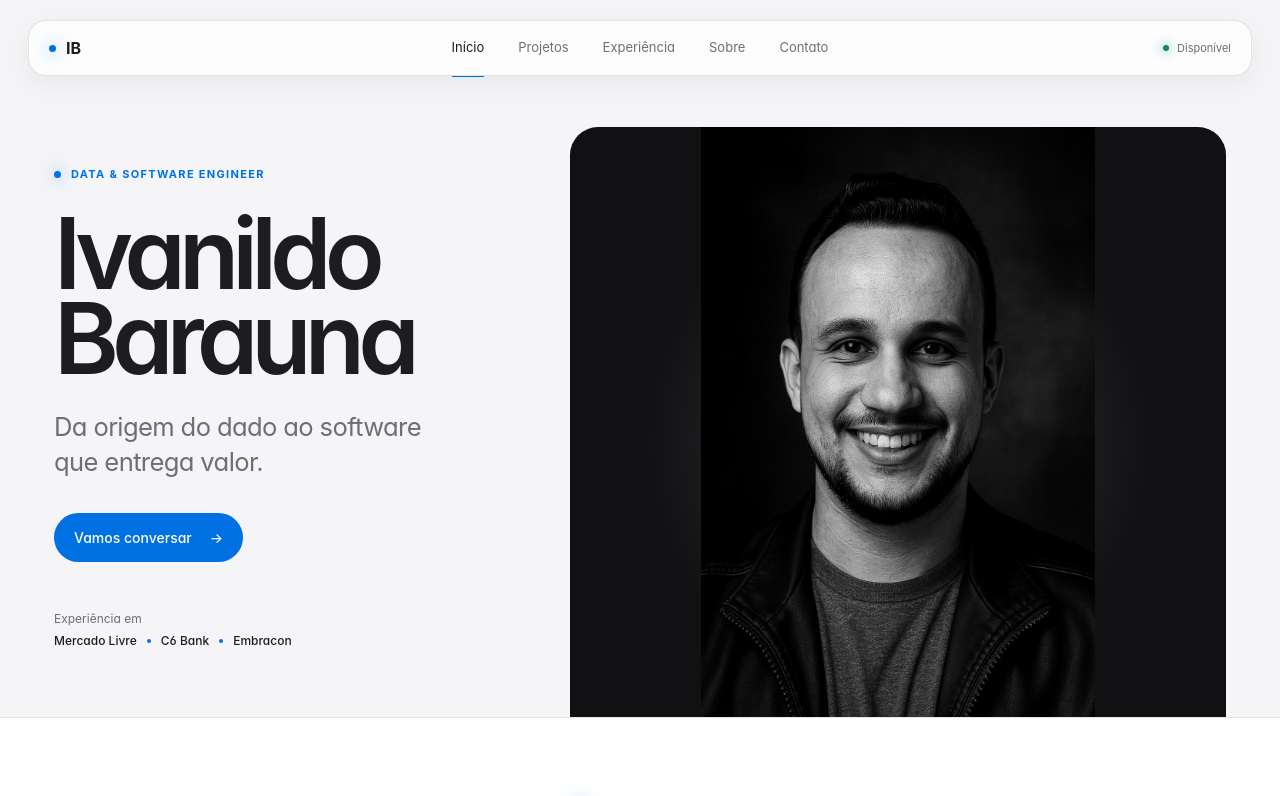
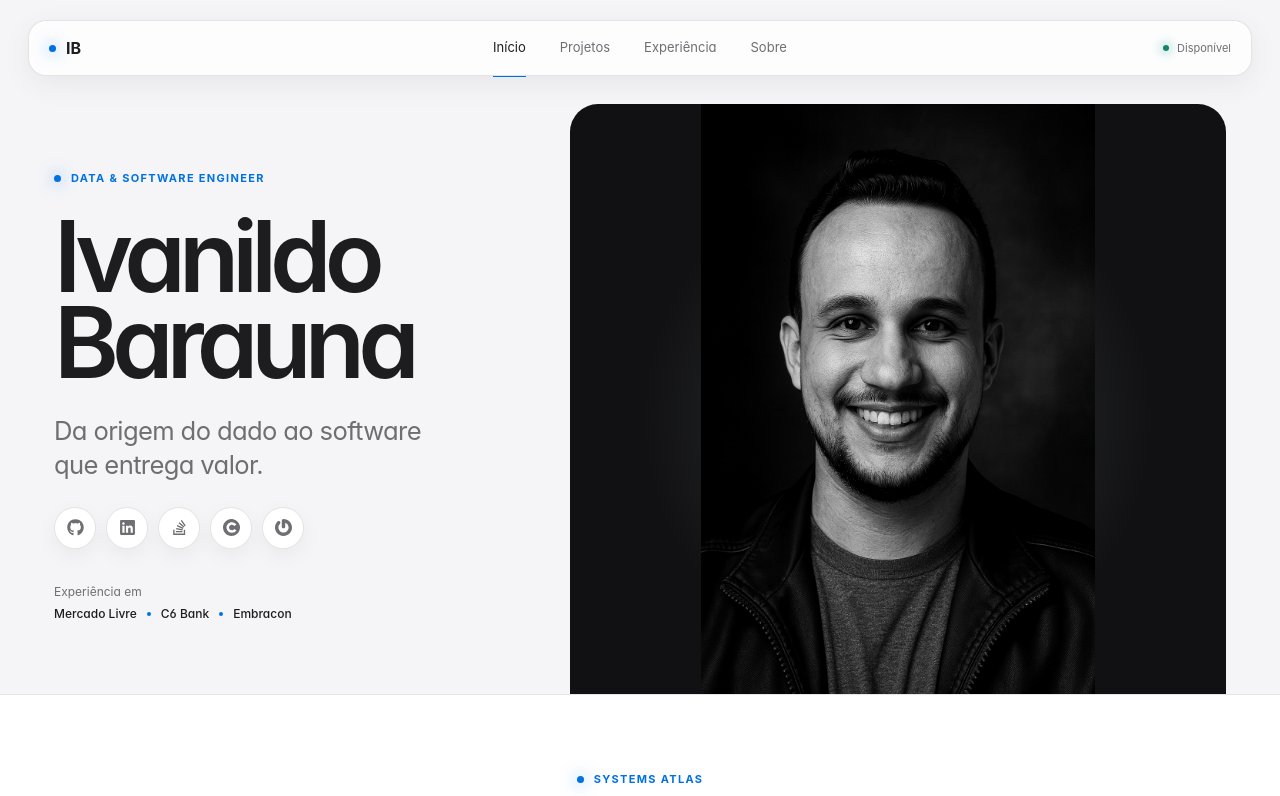
Before and after one commit to ivanildobarauna-dev/ivanildobarauna.dev, a Next.js app in the folder frontend/: page / in a window 1280 px wide. Shown: the top 796 px of the page. Built offline with nearby package versions, Linux system fonts and the light colour scheme.

Commit message:
refactor: move social links into portfolio hero

```diff
--- a/frontend/src/app/globals.css
+++ b/frontend/src/app/globals.css
@@ -149,10 +149,12 @@ body { background: var(--atlas-bg); }
 .portfolio-hero-copy { align-self: center; padding: 62px 0 66px; z-index: 2; }
 .portfolio-eyebrow { display: flex; align-items: center; gap: 10px; color: var(--atlas-blue); text-transform: uppercase; letter-spacing: .12em; font-size: 11px; font-weight: 650; }
 .portfolio-hero h1 { font-size: clamp(72px, 7.7vw, 116px); letter-spacing: -.07em; line-height: .87; margin: 28px 0; font-weight: 600; }
-.portfolio-lead { color: var(--atlas-muted); font-size: clamp(22px, 2vw, 30px); line-height: 1.35; letter-spacing: -.025em; margin: 0 0 34px; }
-.portfolio-shell .portfolio-primary { width: max-content; display: inline-flex; align-items: center; gap: 18px; padding: 14px 20px; color: #fff; background: var(--atlas-blue); border-radius: 999px; font-size: 14px; font-weight: 550; transition: transform .2s, filter .2s; }
-.portfolio-primary:hover { transform: translateY(-2px); filter: brightness(1.1); }
-.portfolio-proof { margin-top: 46px; color: var(--atlas-muted); font-size: 12px; line-height: 1.8; }
+.portfolio-lead { color: var(--atlas-muted); font-size: clamp(22px, 2vw, 30px); line-height: 1.35; letter-spacing: -.025em; margin: 0 0 24px; }
+.portfolio-hero-socials { display: flex; gap: 10px; }
+.portfolio-hero-socials a { width: 42px; height: 42px; display: grid; place-items: center; color: var(--atlas-muted); border: 1px solid var(--atlas-line); border-radius: 50%; background: var(--atlas-surface-raised); box-shadow: 0 7px 20px rgba(0,0,0,.05); transition: color .2s, border-color .2s, transform .2s, box-shadow .2s; }
+.portfolio-hero-socials a:hover { color: var(--atlas-blue); border-color: rgba(0,113,227,.35); transform: translateY(-2px); box-shadow: 0 10px 24px rgba(0,113,227,.10); }
+.portfolio-hero-socials svg { width: 17px; height: 17px; }
+.portfolio-proof { margin-top: 32px; color: var(--atlas-muted); font-size: 12px; line-height: 1.8; }
 .portfolio-proof strong { color: var(--atlas-text); font-weight: 450; }
 .portfolio-proof i { display: inline-block; width: 4px; height: 4px; margin: 0 10px; background: var(--atlas-blue); border-radius: 50%; vertical-align: middle; }
 .portfolio-portrait { align-self: end; height: 590px; position: relative; overflow: hidden; border-radius: 28px 28px 0 0; background: #111113; }
@@ -244,14 +246,6 @@ body { background: var(--atlas-bg); }
 .portfolio-education-list h3 { margin: 8px 0 4px; font-size: 16px; font-weight: 520; }
 .portfolio-education-list p { margin: 0; color: var(--atlas-muted); font-size: 12px; display: flex; align-items: center; gap: 8px; }
 
-.portfolio-contact { border-top: 1px solid var(--atlas-line); padding: 104px 34px 30px; text-align: center; background: var(--atlas-surface); }
-.portfolio-contact > p { color: var(--atlas-muted); }
-.portfolio-contact h2 { font-size: clamp(44px, 6vw, 86px); letter-spacing: -.06em; font-weight: 520; margin: 12px auto 35px; }
-.portfolio-socials { margin: 30px auto 0; display: flex; justify-content: center; gap: 12px; }
-.portfolio-socials a { width: 38px; height: 38px; border: 1px solid var(--atlas-line); border-radius: 50%; display: grid; place-items: center; color: var(--atlas-muted); transition: color .2s, border-color .2s; }
-.portfolio-socials a:hover { color: var(--atlas-blue); border-color: var(--atlas-blue); }
-.portfolio-footer-bottom { max-width: 1172px; margin: 80px auto 0; padding-top: 24px; border-top: 1px solid var(--atlas-line); display: flex; justify-content: space-between; color: var(--atlas-muted); font-size: 11px; }
-
 @media (max-width: 980px) {
   .portfolio-atlas { grid-template-columns: 1fr 390px 1fr; }
   .atlas-circle { width: 240px; height: 240px; top: 90px; }
@@ -301,7 +295,6 @@ body { background: var(--atlas-bg); }
   .portfolio-project-row em { grid-column: 2; }
   .portfolio-experience, .portfolio-education { padding: 65px 22px; }
   .portfolio-experience-list > article { grid-template-columns: 1fr; gap: 16px; }
-  .portfolio-contact { padding-inline: 22px; }
 }
 
 @layer base {
--- a/frontend/src/app/page.tsx
+++ b/frontend/src/app/page.tsx
@@ -5,6 +5,7 @@ import { useTotalEducation } from './education/hooks/useTotalEducation';
 import { useExperience } from './experience/hooks/useExperience';
 import { useProjects } from './projects/hooks/useProjects';
 import { useEducation } from './education/hooks/useEducation';
+import { useSocialLinks } from './social-links/hooks/useSocialLinks';
 import Loading from '@/components/Loading';
 import AlertMessage from '@/components/AlertMessage';
 import PortfolioExperience from '@/components/PortfolioExperience';
@@ -29,14 +30,15 @@ export default function Home() {
   const { experiences, loading: loadingExpData, error: errorExpData, tempoTotalCarreira } = useExperience();
   const { projects, loading: loadingProjData, error: errorProjData } = useProjects();
   const { formations, certifications, loading: loadingEduData, error: errorEduData } = useEducation();
+  const { socialLinks, loading: loadingSocialLinks, error: errorSocialLinks } = useSocialLinks();
 
   // Verificar se todos os dados estão carregando
   const isLoading = loadingExperience || loadingProjects || loadingEducation ||
-                   loadingExpData || loadingProjData || loadingEduData;
+                   loadingExpData || loadingProjData || loadingEduData || loadingSocialLinks;
 
   // Verificar se há algum erro
   const hasError = errorExperience || errorProjects || errorEducation ||
-                  errorExpData || errorProjData || errorEduData;
+                  errorExpData || errorProjData || errorEduData || errorSocialLinks;
 
   if (isLoading) {
     return <Loading />;
@@ -60,5 +62,6 @@ export default function Home() {
     projects={projects}
     formations={formations}
     certifications={certifications}
+    socialLinks={socialLinks}
   />;
 }
--- a/frontend/src/components/Navigation.tsx
+++ b/frontend/src/components/Navigation.tsx
@@ -8,7 +8,6 @@ const items = [
   { id: 'projects', label: 'Projetos' },
   { id: 'experience', label: 'Experiência' },
   { id: 'about', label: 'Sobre' },
-  { id: 'contact', label: 'Contato' },
 ];
 
 export default function Navigation() {
--- a/frontend/src/components/PortfolioExperience.tsx
+++ b/frontend/src/components/PortfolioExperience.tsx
@@ -5,18 +5,16 @@ import {
   FaCloud,
   FaCode,
   FaDatabase,
-  FaEnvelope,
   FaExternalLinkAlt,
-  FaGithub,
-  FaLinkedin,
   FaMapMarkerAlt,
   FaRocket,
-  FaStackOverflow,
 } from 'react-icons/fa';
 import { SiApacheairflow, SiGooglebigquery } from 'react-icons/si';
 import type { Experience } from '@/app/experience/interfaces';
 import type { Project } from '@/app/projects/interfaces';
 import type { Certification, Formation } from '@/app/education/interfaces';
+import type { SocialLink } from '@/app/social-links/interfaces';
+import { socialIconMap } from '@/utils/socialIconMap';
 
 type Props = {
   totalExperience: number;
@@ -27,6 +25,7 @@ type Props = {
   projects: Project[];
   formations: Formation[];
   certifications: Record<string, Certification[]>;
+  socialLinks: SocialLink[];
 };
 
 const compactTitle = (title: string) => title.split('/').pop() ?? title;
@@ -65,6 +64,7 @@ export default function PortfolioExperience({
   projects,
   formations,
   certifications,
+  socialLinks,
 }: Props) {
   const companies = Object.entries(experiences);
   const featured = projects[0];
@@ -78,9 +78,16 @@ export default function PortfolioExperience({
           <p className="portfolio-eyebrow"><span /> Data &amp; Software Engineer</p>
           <h1>Ivanildo<br />Barauna</h1>
           <p className="portfolio-lead">Da origem do dado ao software<br />que entrega valor.</p>
-          <a className="portfolio-primary" href="mailto:contato@ivanildobarauna.dev">
-            Vamos conversar <span aria-hidden="true">→</span>
-          </a>
+          <div className="portfolio-hero-socials" aria-label="Redes sociais">
+            {socialLinks.map(link => {
+              const Icon = socialIconMap[link.type];
+              return Icon ? (
+                <a key={link.label} href={link.url} target="_blank" rel="noopener noreferrer" aria-label={link.label} title={link.label}>
+                  <Icon aria-hidden="true" />
+                </a>
+              ) : null;
+            })}
+          </div>
           <p className="portfolio-proof">
             Experiência em<br />
             {companies.slice(0, 3).map(([company], index) => (
@@ -181,17 +188,6 @@ export default function PortfolioExperience({
         </div>
       </section>
 
-      <footer id="contact" data-testid="contact-section" className="portfolio-contact">
-        <p>Tem um problema complexo?</p><h2>Vamos conectar as peças.</h2>
-        <a className="portfolio-primary" href="mailto:contato@ivanildobarauna.dev">Entre em contato <FaExternalLinkAlt /></a>
-        <div className="portfolio-socials">
-          <a href="https://github.com/IvanildoBarauna" aria-label="GitHub"><FaGithub /></a>
-          <a href="https://linkedin.com/in/ivanildobarauna" aria-label="LinkedIn"><FaLinkedin /></a>
-          <a href="https://stackoverflow.com/users/24289987/ivanildo-barauna" aria-label="Stack Overflow"><FaStackOverflow /></a>
-          <a href="mailto:contato@ivanildobarauna.dev" aria-label="E-mail"><FaEnvelope /></a>
-        </div>
-        <div className="portfolio-footer-bottom"><span>© {new Date().getFullYear()} Ivanildo Barauna</span><a href="#home">Voltar ao topo ↑</a></div>
-      </footer>
     </main>
   );
 }
```
Also changed, not shown: 2 other files (tests, documents, lock files or other folders).
